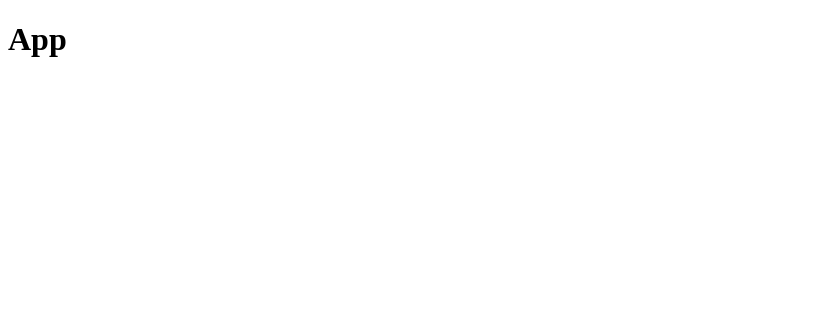
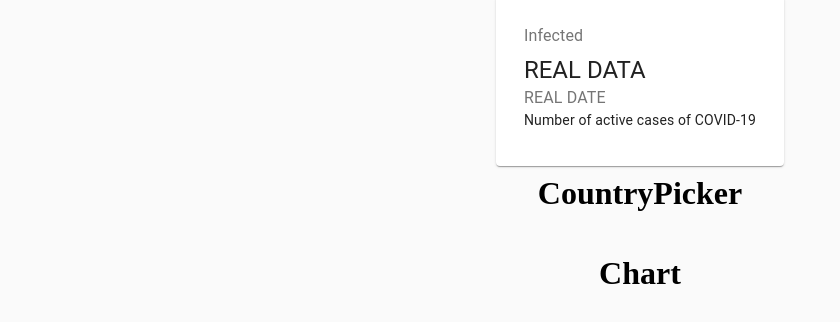
Before and after one commit to Landry333/Corona-data-app, a React (Create React App) app: page / in a window 1280 px wide. Shown: the top 322 px of the page, without its empty margins (0-840 px from the left). Built offline with nearby package versions, Linux system fonts and the light colour scheme; no server answers.

Commit message:
creating card for infection data

```diff
--- a/package.json
+++ b/package.json
@@ -3,10 +3,15 @@
   "version": "0.1.0",
   "private": true,
   "dependencies": {
+    "@material-ui/core": "^4.11.0",
     "@testing-library/jest-dom": "^4.2.4",
     "@testing-library/react": "^9.3.2",
     "@testing-library/user-event": "^7.1.2",
+    "axios": "^0.19.2",
+    "classnames": "^2.2.6",
     "react": "^16.13.1",
+    "react-chartjs-2": "^2.9.0",
+    "react-countup": "^4.3.3",
     "react-dom": "^16.13.1",
     "react-scripts": "3.4.1"
   },
--- a/src/App.js
+++ b/src/App.js
@@ -1,13 +1,28 @@
 import React from 'react';
 
+import { Cards, CountryPicker, Chart } from './components';
+import { fetchData } from './api';
+import styles from './App.module.css';
+
 class App extends React.Component {
+  state = {
+    data: {},
+  }
 
+  async componentDidMount() {
+    const fetchedData = await fetchData();
+
+    this.setState({ data: fetchedData });
+  }
 
   render() {
+    const { data } = this.state;
 
     return (
-      <div>
-        <h1>App</h1>
+      <div className={styles.container}>
+        <Cards data={data} />
+        <CountryPicker />
+        <Chart />
       </div>
     );
   }
--- /dev/null
+++ b/src/App.module.css
@@ -0,0 +1,9 @@
+body {
+    background-color: rgb(250, 250,250);
+  }
+
+  .container {
+    display: flex;
+    align-items: center;
+    flex-direction: column;
+  }
--- /dev/null
+++ b/src/api/index.js
@@ -0,0 +1,14 @@
+import axios from 'axios';
+
+const url = 'https://covid19.mathdro.id/api';
+
+export const fetchData = async () => {
+
+  try {
+    const { data: { confirmed, recovered, deaths, lastUpdate } } = await axios.get(url);
+
+    return { confirmed, recovered, deaths, lastUpdate };
+  } catch (error) {
+    return error;
+  }
+}
--- /dev/null
+++ b/src/components/Cards/Cards.jsx
@@ -0,0 +1,25 @@
+import React from 'react';
+import { Card, CardContent, Typography, Grid } from '@material-ui/core';
+
+import styles from './Cards.module.css';
+
+const Cards =(props) => {
+    console.log(props);
+
+    return(
+        <div className={styles.container}>
+            <Grid container spacing={3} justify="center">
+                <Grid item component={Card}>
+                    <CardContent>
+                        <Typography color="textSecondary" gutterBottom>Infected</Typography>
+                        <Typography variant="h5">REAL DATA</Typography>
+                        <Typography color="textSecondary">REAL DATE</Typography>
+                        <Typography variant="body2">Number of active cases of COVID-19</Typography>
+                    </CardContent>
+                </Grid>
+            </Grid>
+        </div>
+    )
+}
+
+    export default Cards;
--- /dev/null
+++ b/src/components/Chart/Chart.jsx
@@ -0,0 +1,9 @@
+import React from 'react';
+
+const Chart = () => {
+    return (
+        <h1>Chart</h1>
+    )
+}
+
+export default Chart;
--- /dev/null
+++ b/src/components/CountryPicker/CountryPicker.jsx
@@ -0,0 +1,9 @@
+import React from 'react';
+
+const CountryPicker = () => {
+    return (
+        <h1>CountryPicker</h1>
+    )
+}
+
+export default  CountryPicker;
--- /dev/null
+++ b/src/components/index.js
@@ -0,0 +1,3 @@
+export { default as Chart } from './Chart/Chart';
+export { default as CountryPicker } from './CountryPicker/CountryPicker';
+export { default as Cards } from './Cards/Cards';
```
Also changed, not shown: src/components/Cards/Cards.module.css (added), src/components/Chart/Chart.module.css (added), src/components/CountryPicker/CountryPicker.module.css (added), 1 other file (tests, documents, lock files or other folders).
